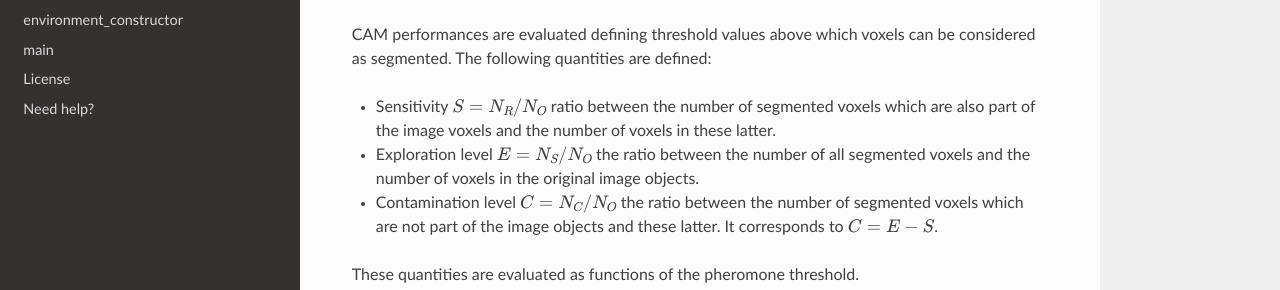
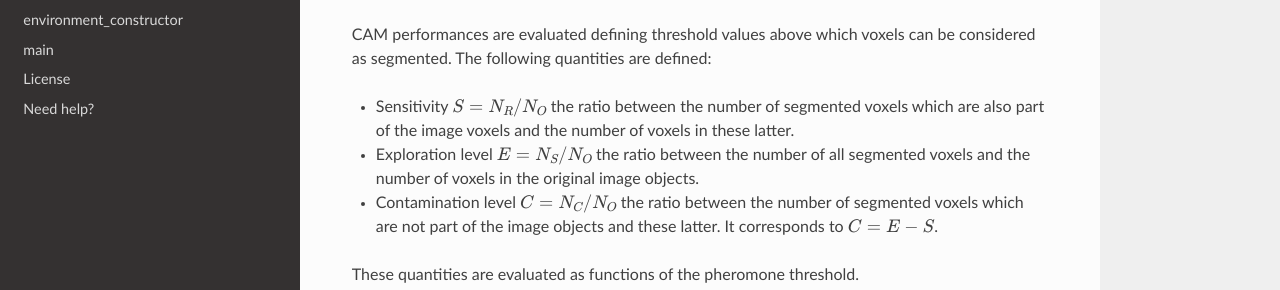
Before and after one commit to LorenzoPierfederici98/CAM_algorithm, a Sphinx documentation site: the page built from docs/index.rst, in a window 1280 px wide and 900 px high, scrolled down 2260 px. Shown: the part 161-451 px from the top of the window. Built offline with Sphinx 7.4.7 and the Read the Docs theme 2.0.0, drawn with Linux system fonts in a browser that asks for light colours.

Commit message:
updated index

```diff
--- a/docs/index.rst
+++ b/docs/index.rst
@@ -64,7 +64,7 @@ Evaluation metrics
 ^^^^^^^^^^^^^^^^^^
 CAM performances are evaluated defining threshold values above which voxels can be considered as segmented. The following quantities are defined:
 
-* Sensitivity :math:`S = N_R/N_O` ratio between the number of segmented voxels which are also part of the image voxels and the number of voxels in these latter.
+* Sensitivity :math:`S = N_R/N_O` the ratio between the number of segmented voxels which are also part of the image voxels and the number of voxels in these latter.
 * Exploration level :math:`E = N_S/N_O` the ratio between the number of all segmented voxels and the number of voxels in the original image objects.
 * Contamination level :math:`C = N_C/N_O` the ratio between the number of segmented voxels which are not part of the image objects and these latter. It corresponds to :math:`C = E - S`.
 
```
